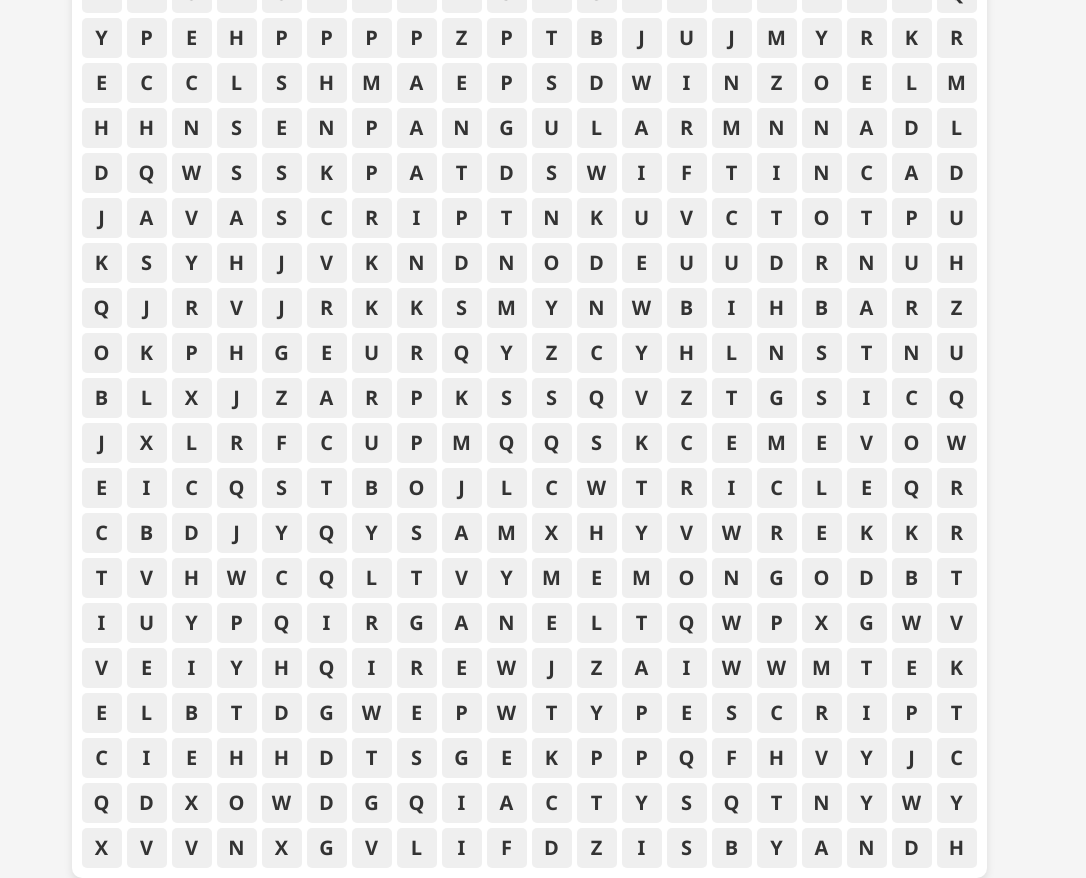
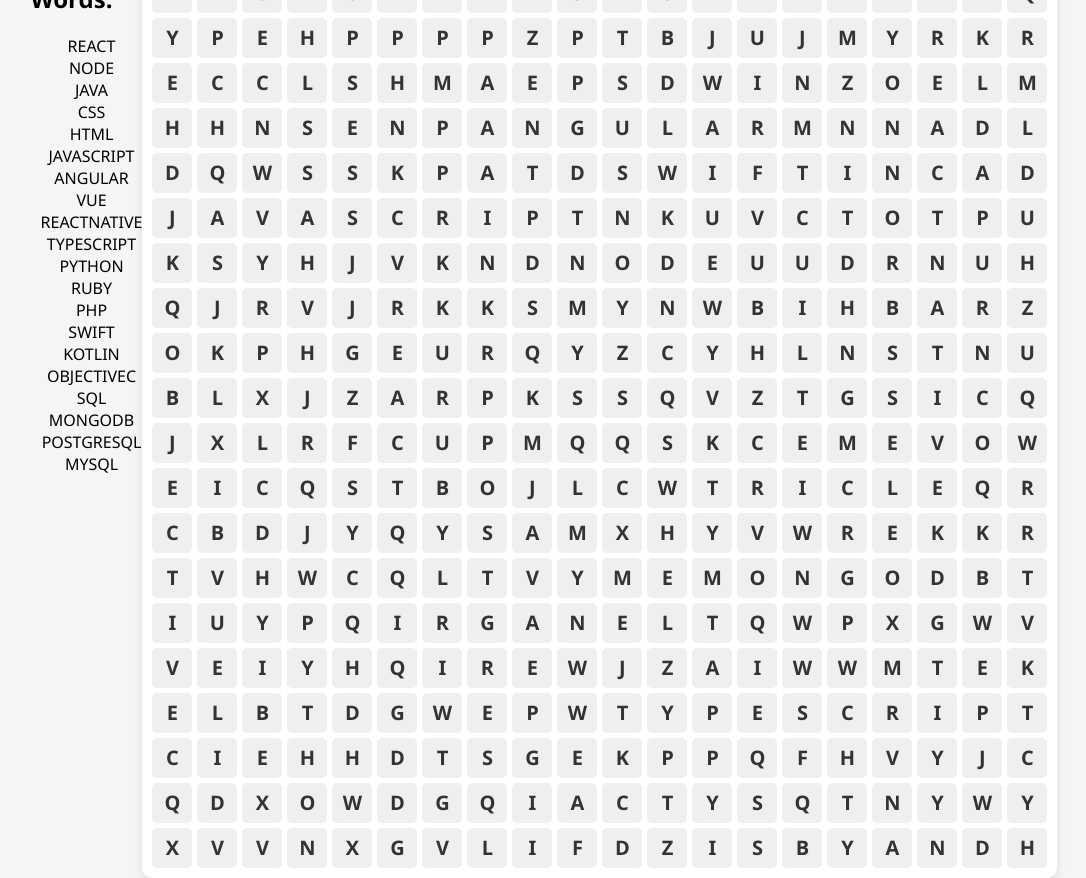
Before and after one commit to deeveraEnchongOfficial/react-wordsearch, a React (Create React App) app: page / in a window 1280 px wide. Shown: the whole page, without its empty margins (111-1197 px from the left). Built offline with nearby package versions, Linux system fonts and the light colour scheme.

Commit message:
added list to display words

```diff
--- a/src/App.css
+++ b/src/App.css
@@ -1,5 +1,6 @@
 .App {
   text-align: center;
+  display: flex;
 }
 
 .App-logo {
--- a/src/App.js
+++ /dev/null
@@ -1,13 +0,0 @@
-import React from 'react';
-import './App.css';
-import WordSearch from './WordSearch';
-
-function App() {
-  return (
-    <div className="App">
-      <WordSearch />
-    </div>
-  );
-}
-
-export default App;
--- /dev/null
+++ b/src/App.jsx
@@ -0,0 +1,23 @@
+import React from 'react';
+import './App.css';
+import WordSearch from './WordSearch';
+import WordList from './WordList';
+
+function App() {
+
+  const wordList = [
+    'REACT', 'NODE', 'JAVA', 'CSS', 'HTML', 'JAVASCRIPT',
+    'ANGULAR', 'VUE', 'REACTNATIVE', 'TYPESCRIPT', 'PYTHON',
+    'RUBY', 'PHP', 'SWIFT', 'KOTLIN', 'OBJECTIVEC', 'SQL',
+    'MONGODB', 'POSTGRESQL', 'MYSQL',
+  ];
+
+  return (<div className="App">
+
+     {/* <WordList /> */}
+      <WordSearch />
+    </div>
+  );
+}
+
+export default App;
--- /dev/null
+++ b/src/WordList.jsx
@@ -0,0 +1,17 @@
+import React from 'react'
+import WordSearch from './WordSearch';
+
+const WordList = ({wordList}) => {
+  return (
+    <div>
+      <h2>Words:</h2>
+      {/* <p>{wordList}</p> */}
+      <ul style={{listStyleType: "none"}}>
+        {wordList?.map((word, index) => (
+          <li key={index}>{word}</li>
+        ))}
+      </ul>
+    </div>
+  )
+}
+export default WordList;
--- a/src/WordSearch.css
+++ b/src/WordSearch.css
@@ -24,9 +24,8 @@
   }
    */
 
-
 body {
-    font-family: 'Segoe UI', Tahoma, Geneva, Verdana, sans-serif;
+  font-family: "Segoe UI", Tahoma, Geneva, Verdana, sans-serif;
   background-color: #f5f5f5;
   margin: 0;
   padding: 20px;
@@ -67,7 +66,8 @@
   user-select: none; /* Prevent user from selecting the text inside cells */
 }
 
-  .cell:hover, .cell.selected {
+.cell:hover,
+.cell.selected {
   background-color: #4a90e2;
   color: #ffffff;
 }
--- a/src/WordSearch.js
+++ b/src/WordSearch.jsx
@@ -1,5 +1,6 @@
 import React, { useState, useEffect } from 'react';
 import './WordSearch.css';
+import WordList from './WordList';
 
 const WordSearch = () => {
   const gridSize = 20;
@@ -120,6 +121,7 @@ const WordSearch = () => {
   };
 
   return (
+    <><WordList wordList={wordList}/>
       <div className="grid">
         {grid.map((row, rowIndex) => (
           <div key={rowIndex} className="row">
@@ -141,6 +143,7 @@ const WordSearch = () => {
           </div>
         ))}
       </div>
+    </>
   );
 };
 
```
Lines whose indentation alone changed are shown as unchanged.
